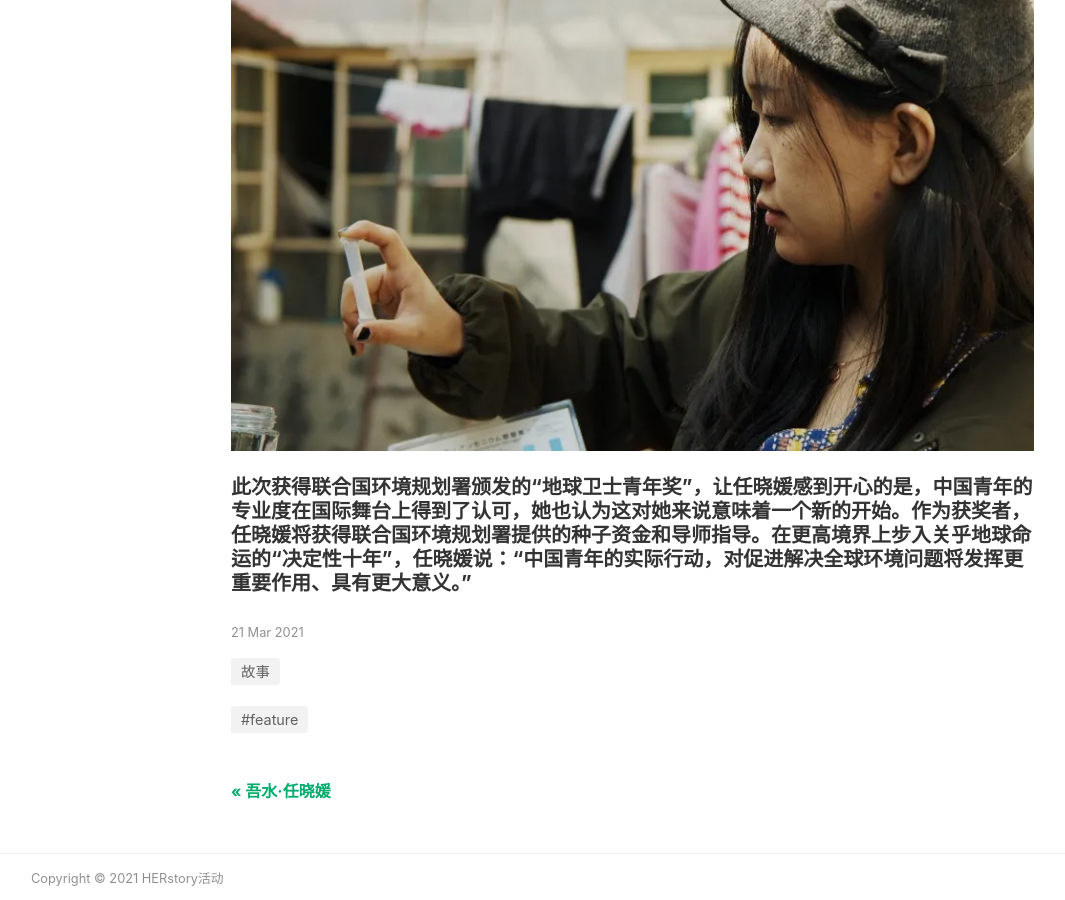
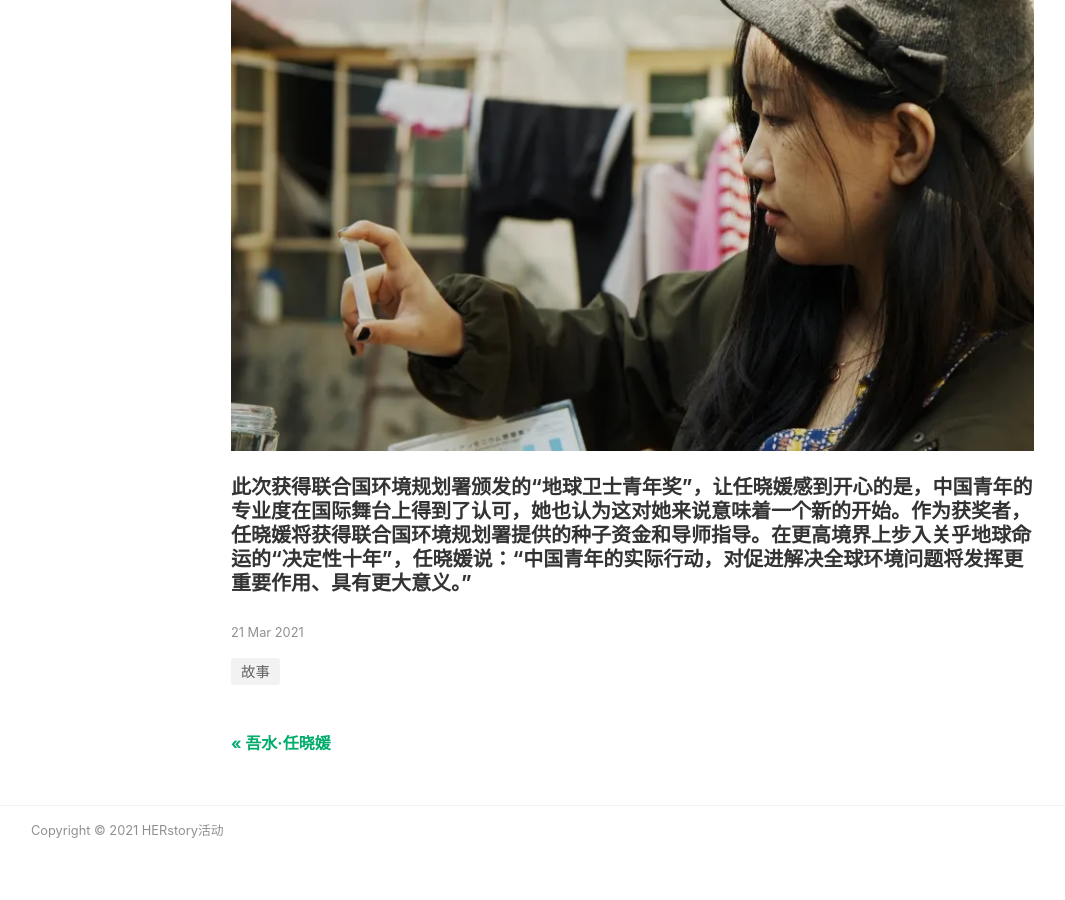
Before and after one commit to Chen-Mengying/my-2-blog, a Jekyll site: the page built from _posts/2021-03-21-cmy.md, in a window 1280 px wide and 900 px high, scrolled down 3064 px. Shown: the whole window, without its empty margins (54-1119 px from the left). Built offline with Jekyll 4.4.1, drawn with Linux system fonts in a browser that asks for light colours; nearby versions of some CDN libraries; after the commit the page ends 3916 px from its top, so only the background shows below that.

Commit message:
Update 2021-03-21-cmy.md

```diff
--- a/_posts/2021-03-21-cmy.md
+++ b/_posts/2021-03-21-cmy.md
@@ -1,10 +1,8 @@
 ---
 layout: post
 title:  "吾水·任晓媛"
-background: "/assets/images/2020_2.jpg"
+background: "/assets/images/2020_2.png"
 category: "故事"
-tags: feature
-
 ---
 
 # 科技遇见她
```
